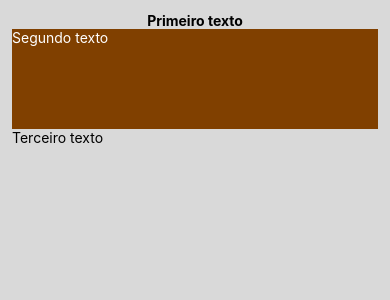
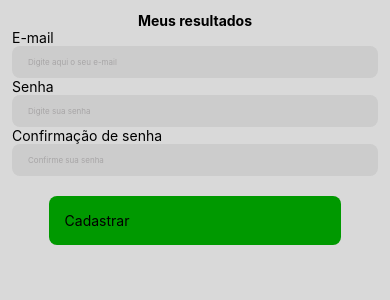
Before and after one commit to rennanmaia/meusresultados, a React Native app in the folder meusresultados/: screen / in a window 390 px wide. Shown: the top 300 px of the page. Built offline with nearby package versions, Linux system fonts and the light colour scheme.

Commit message:
feat: creating input text and button

```diff
--- a/meusresultados/src/screens/Home/index.tsx
+++ b/meusresultados/src/screens/Home/index.tsx
@@ -1,17 +1,44 @@
-import { Text, View } from 'react-native';
+import { Text, View,  TextInput, TouchableOpacity } from 'react-native';
 
 import { styles } from './styles';
 
 export function Home() {
   return (
     <View style={styles.container}>
-      <Text style={styles.texto1}>
-        Primeiro texto
+      <Text style={styles.titulo}>
+        Meus resultados
       </Text>
-      <Text style={styles.texto2}>
-        Segundo texto
+
+      <Text style={styles.inputCaption}>
+        E-mail
       </Text>
-      <Text>Terceiro texto</Text>
+
+      <TextInput
+        style={styles.inputBox}
+        placeholder='Digite aqui o seu e-mail'
+      />
+      <Text style={styles.inputCaption}>
+        Senha
+      </Text>
+      <TextInput
+        style={styles.inputBox}
+        placeholder='Digite sua senha'
+      />
+
+    <Text style={styles.inputCaption}>
+        Confirmação de senha
+      </Text>
+      <TextInput
+        style={styles.inputBox}
+        placeholder='Confirme sua senha'
+      />
+
+    <TouchableOpacity style={ styles.newUserButton }>
+        <Text>
+            Cadastrar
+        </Text>
+    </TouchableOpacity>
+
     </View>
   );
 }
--- a/meusresultados/src/screens/Home/styles.ts
+++ b/meusresultados/src/screens/Home/styles.ts
@@ -6,15 +6,37 @@ export const styles = StyleSheet.create({
       backgroundColor: '#d9d9d9',
       padding: 12,
     },
-    texto1: {
+
+    titulo: {
       width: '100%',
       textAlign: 'center',
       fontWeight: 'bold',
     },
-    texto2 : {
-      width: '100%',
-      height: 100,
-      backgroundColor: '#804000',
-      color: '#ffffff',
-    }
+
+    inputCaption: {
+
+    },
+
+    inputBox: {
+        backgroundColor: '#cccccc',
+        height: 32,
+        color: '#000000',
+        padding: 16,
+        borderRadius: 8,
+        placeHolder: 'Vamos ver',
+        fontSize: 8,
+        placeholderTextColor: '#a7a5a6'
+    },
+
+    newUserButton: {
+        width: '80%',
+        backgroundColor: '#009900',
+        marginTop: 20,
+        borderRadius: 8,
+        padding: 16,
+        marginLeft: 'auto',
+        marginRight: 'auto',
+        textAlign: 'center'
+    },
+
   })
```
